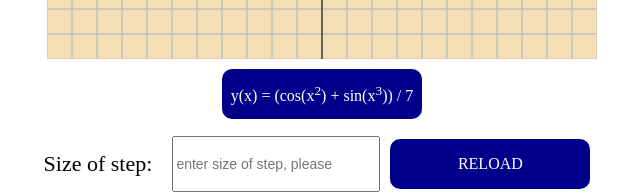
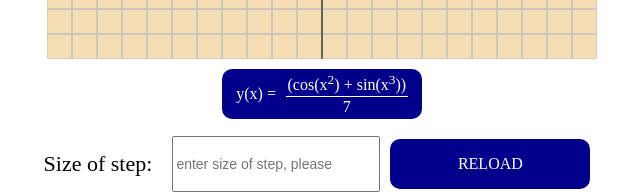
Before and after one commit to ErmachenkoBoris/cube_spline, a website: page index.html in a window 1280 px wide. Shown: the part 546-740 px from the top of the page, without its empty margins (318-958 px from the left). Drawn offline with Linux system fonts and the light colour scheme.

Commit message:
Fix function layout

```diff
--- a/index.css
+++ b/index.css
@@ -64,3 +64,24 @@ canvas{
   font-size: 14px;
   color: black;
 }
+
+.frac {
+  display: inline-block;
+  position: relative;
+  vertical-align: middle;
+  letter-spacing: 0.001em;
+  text-align: center;
+}
+.frac > span {
+  display: block;
+  padding: 0.1em;
+}
+.frac span.bottom {
+  border-top: thin solid #ffffff;
+}
+.frac span.symbol {
+  display: none;
+}
+#func-start {
+  margin-right: 10px;
+}
--- a/index.html
+++ b/index.html
@@ -15,9 +15,12 @@
 
     </canvas>
     <div class="button" onclick="drawSpline()">
-      <p>
-        y(x) = (cos(x<sup>2</sup>) + sin(x<sup>3</sup>)) / 7
-      </p>
+      <span id="func-start"> y(x) = </span>
+      <div class="frac">
+        <span>(cos(x<sup>2</sup>) + sin(x<sup>3</sup>))</span>
+        <span class="symbol">/</span>
+        <span class="bottom">7</span>
+      </div>
     </div>
 
     <div class="control">
@@ -27,7 +30,7 @@
     </div>
 
 
-      <div id="table" class="table" >
+    <div id="table" class="table">
     </div>
 
   </div>
```
